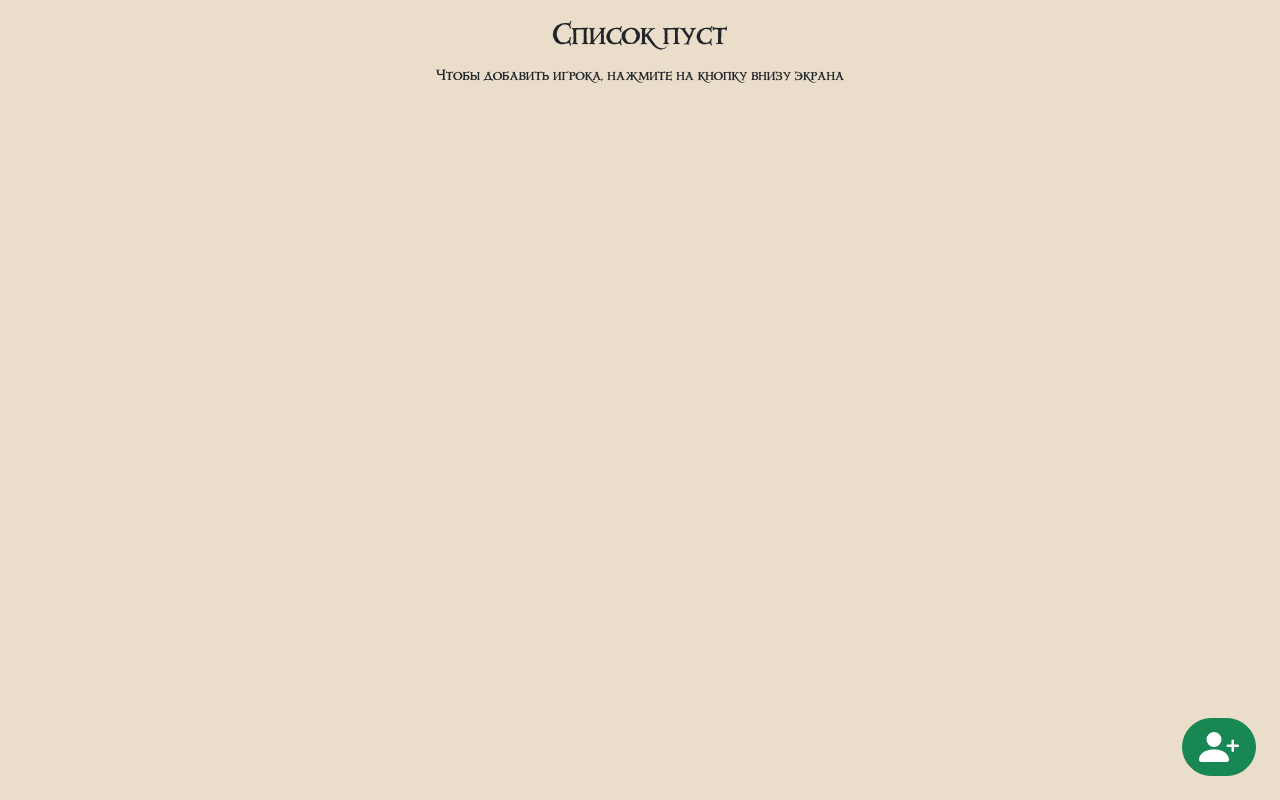
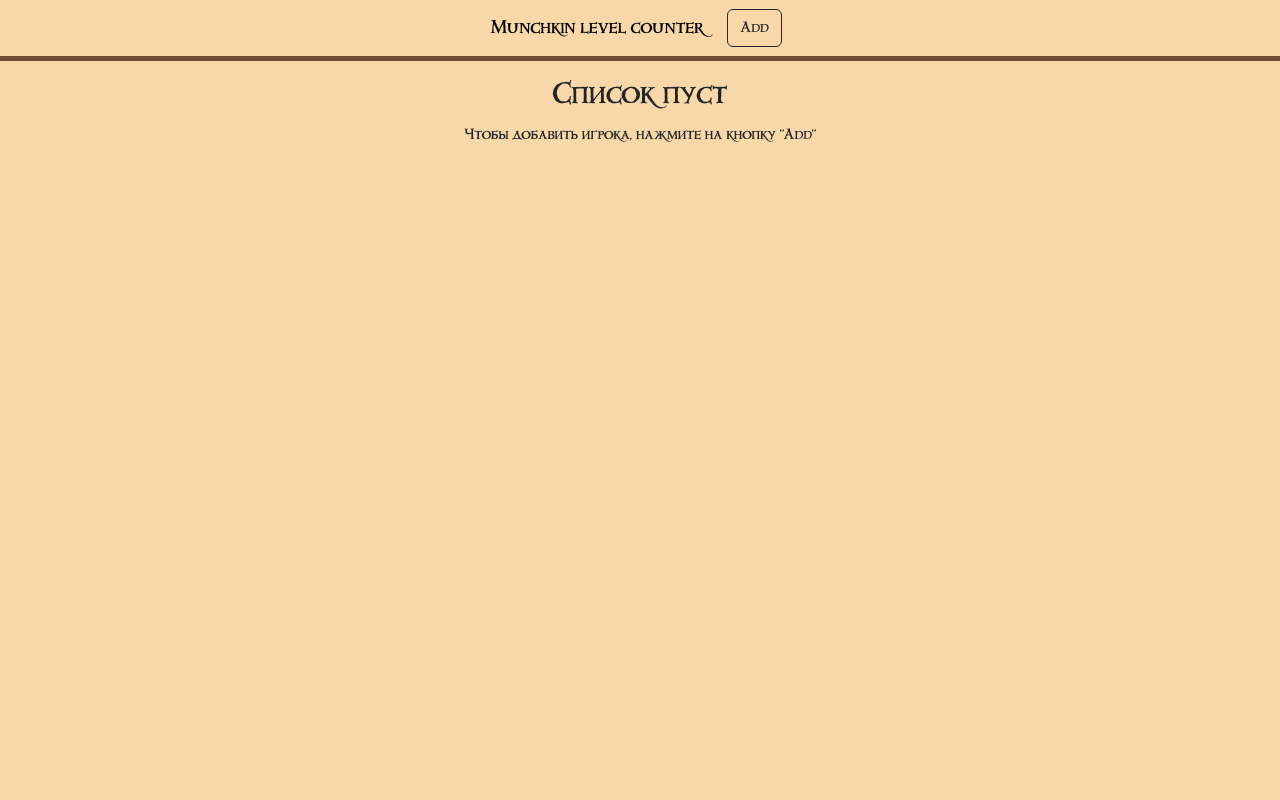
Before and after one commit to B1ckbeard/Munchkin-level-counter, a React (Create React App) app: page / in a window 1280 px wide. Built offline with nearby package versions, Linux system fonts and the light colour scheme.

Commit message:
Add header

```diff
--- a/src/App.css
+++ b/src/App.css
@@ -5,7 +5,6 @@
 
 .App {
     font-family: 'munchkin', sans-serif;
-    background-color: rgb(234, 221, 202);
+    background-color: rgba(248, 212, 159, 0.9);
     min-height: 100vh;
-    padding-top: 10px;
 }
--- a/src/components/AddCounterModal.jsx
+++ b/src/components/AddCounterModal.jsx
@@ -1,12 +1,13 @@
 import React, { useState, useEffect } from 'react';
 import { Button, Modal, InputGroup, Form } from 'react-bootstrap';
-import { PlusLg } from 'react-bootstrap-icons';
 import { useDispatch, useSelector } from 'react-redux';
 import { selectors, actions, startLvl } from '../store/countersSlice';
 
-const AddCounterModal = ({ onShow, onHide }) => {
+const AddCounterModal = () => {
+  const dispatch = useDispatch();
   const counters = useSelector(selectors.selectAll);
-  const dispatch = useDispatch();
+  const { isShowModal } = useSelector(state => state.counters);
+  const handleCloseModal = () => dispatch(actions.closeModal());
   const [titleInput, setTitleInput] = useState('');
   const [message, setMessage] = useState('');
   const [showMessage, setShowMessage] = useState(false);
@@ -38,7 +39,7 @@
 
   return (
     <>
-      <Modal show={onShow} onHide={onHide}>
+      <Modal show={isShowModal} onHide={handleCloseModal}>
         <Modal.Header closeButton>
         </Modal.Header>
         <Modal.Body className='text-center'>
@@ -54,8 +55,8 @@
           <Form.Label className='text-success mt-2'>{showMessage && message}</Form.Label>
         </Modal.Body>
         <Modal.Footer>
-          <Button onClick={handleAddCounter} variant="success" size="lg" className='p-0 d-flex rounded-5 align-items-center'>
-            <PlusLg size={40} />
+          <Button onClick={handleAddCounter} variant="success">
+            Добавить
           </Button>
         </Modal.Footer>
       </Modal>
--- a/src/components/CountersList.jsx
+++ b/src/components/CountersList.jsx
@@ -27,8 +27,8 @@
       <div>
         {(counters.length === 0) ? (
           <div className="empty__descr">
-            <h2 className="text-center mt-2">Список пуст</h2>
-            <p className='text-center mt-2 px-3'>Чтобы добавить игрока, нажмите на кнопку внизу экрана</p>
+            <h2 className="text-center mt-3">Список пуст</h2>
+            <p className='text-center mt-2 px-3'>Чтобы добавить игрока, нажмите на кнопку "Add"</p>
           </div>
         ) : (
           counters.map((counter) => (
--- a/src/components/Header.jsx
+++ b/src/components/Header.jsx
@@ -1,10 +1,23 @@
 import React from 'react';
-import { Container, Navbar } from 'react-bootstrap';
+import { useDispatch, useSelector } from 'react-redux';
+import { selectors, actions } from '../store/countersSlice';
+import { Container, Navbar, Nav, Button } from 'react-bootstrap';
 
 const Header = () => {
-    return (
-        null
-    )
+  const counters = useSelector(selectors.selectAll);
+  const dispatch = useDispatch();
+  const handleShowModal = () => dispatch(actions.showModal());
+  const toggleShowDelete = () => dispatch(actions.toggleRemove());
+
+  return (
+    <Navbar expand="lg" className="justify-content-center" style={{ borderBottom: '5px solid rgb(111, 78, 55)' }}>
+      <Navbar.Brand href="/">Munchkin level counter</Navbar.Brand>
+      <Button onClick={handleShowModal} variant="outline-dark" size="md" className='mx-2'>Add</Button>
+      {counters.length !== 0 && (
+        <Button onClick={toggleShowDelete} variant="outline-dark" size="md">Delete</Button>
+      )}
+    </Navbar>
+  )
 }
 
 export default Header;
--- a/src/components/MainPage.jsx
+++ b/src/components/MainPage.jsx
@@ -1,34 +1,15 @@
-import React, { useState } from 'react';
-import { useDispatch, useSelector } from 'react-redux';
-import { selectors, actions } from '../store/countersSlice';
-import { Button } from 'react-bootstrap';
-import { PersonPlusFill, PersonXFill } from 'react-bootstrap-icons';
+import React from 'react';
 import CountersList from './CountersList';
 import AddCounterModal from './AddCounterModal';
+import Header from './Header';
 
 const MainPage = () => {
-  const counters = useSelector(selectors.selectAll);
-  const dispatch = useDispatch();
-  const [show, setShow] = useState(false);
-  const handleShowModal = () => setShow(true);
-  const handleCloseModal = () => setShow(false);
-  const toggleShowDelete = () => dispatch(actions.toggleRemove());
-
   return (
     <>
       <section className='section__main'>
-        <AddCounterModal onShow={show} onHide={handleCloseModal} />
+        <Header />
+        <AddCounterModal />
         <CountersList />
-        <div className="d-flex w-100 position-fixed gap-2 bottom-0 justify-content-end p-4">
-          <Button onClick={handleShowModal} variant="success" size="lg" className='rounded-5 d-flex align-items-center'>
-            <PersonPlusFill size={40} />
-          </Button>
-          {counters.length !== 0 && (
-            <Button onClick={toggleShowDelete} variant="danger" size="lg" className='rounded-5 d-flex align-items-center'>
-              <PersonXFill size={40} />
-            </Button>
-          )}
-        </div>
       </section>
     </>
   );
--- a/src/store/countersSlice.js
+++ b/src/store/countersSlice.js
@@ -4,6 +4,7 @@
 const initialState = countersAdapter.getInitialState({
   counters: [],
   isRemoveable: false,
+  isShowModal: false,
 });
 
 export const startLvl = 1;
@@ -18,6 +19,7 @@
     addCounters: countersAdapter.addMany,
     removeCounter: (state, { payload }) => {
       countersAdapter.removeOne(state, payload);
+      //window.localStorage.setItem('counters', JSON.stringify(state.counters));
     },
     updateCounter: (state, { payload }) => {
       countersAdapter.updateOne(state, payload);
@@ -25,6 +27,12 @@
     toggleRemove: (state) => {
       state.isRemoveable = !state.isRemoveable;
     },
+    showModal: (state) => {
+      state.isShowModal = true;
+    },
+    closeModal: (state) => {
+      state.isShowModal = false;
+    },
   },
 });
 
```
